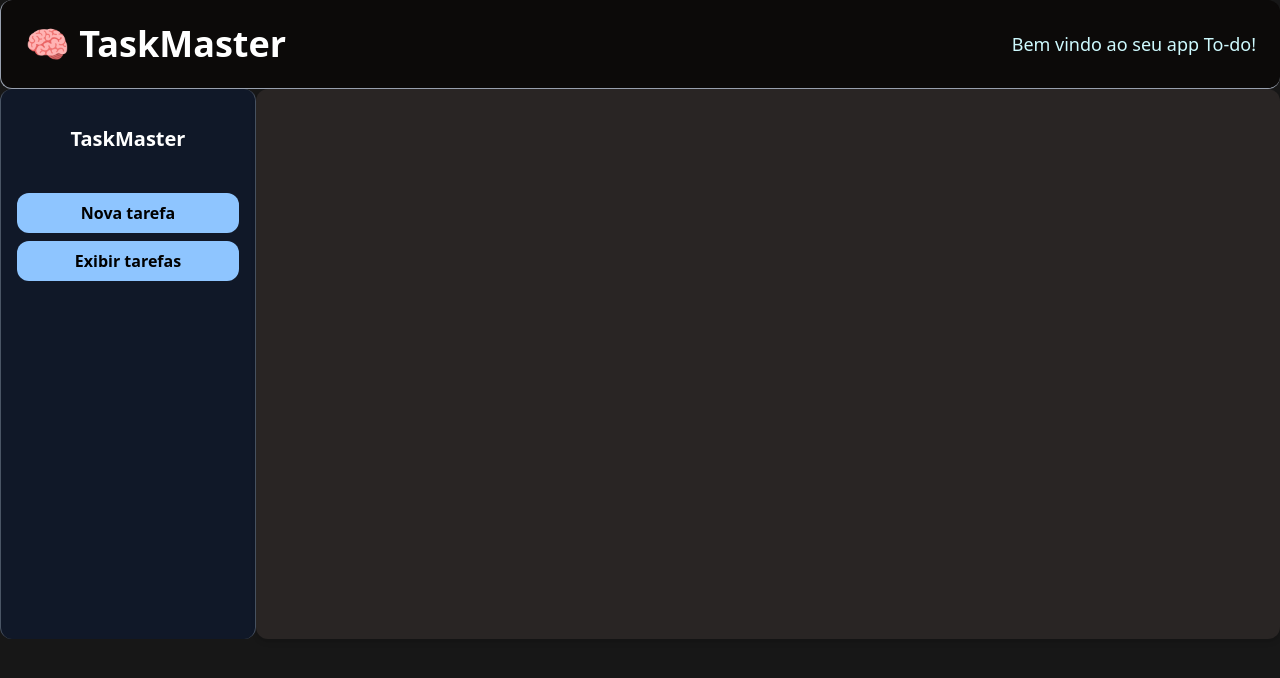
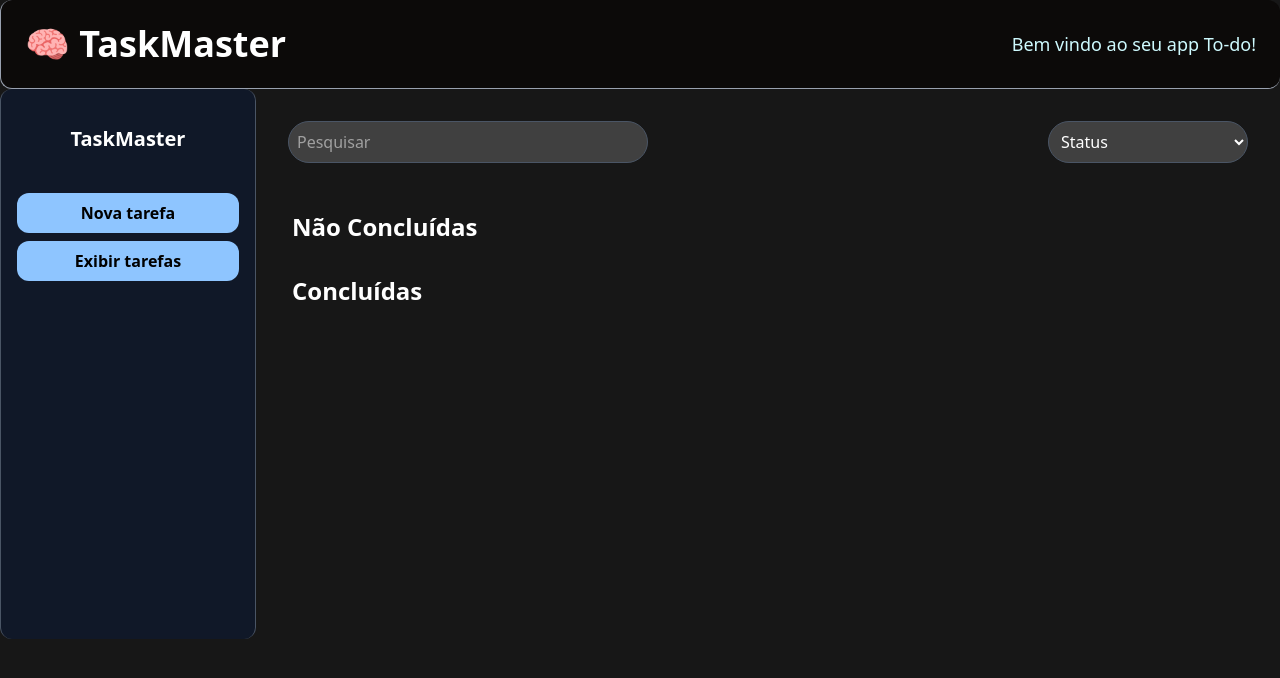
Before and after one commit to Henriques-Da-Silva/Task_Master, a React (Vite) app: page / in a window 1280 px wide. Shown: the top 678 px of the page. Built offline with nearby package versions, Linux system fonts and the light colour scheme.

Commit message:
Added filter to status and priority

```diff
--- a/src/components/CardTask.tsx
+++ b/src/components/CardTask.tsx
@@ -19,14 +19,13 @@ interface Complete_uncompleteProps {
 
 const Complete_uncomplete = (props: Complete_uncompleteProps) => {
     const { toggleTask } = useTasks();
-    const navigate = useNavigate();
 
     if (props.done === true) {
       return (
         <button  title="Tarefa Completada.
 Clique para marcar como incompleta."
             className="hover:bg-blue-500 cursor-pointer rounded-xl p-0.5"
-            onClick={() => {toggleTask(props.id); navigate("/listatarefas")} }>
+            onClick={() => {toggleTask(props.id);} }>
             <img width="30" height="30" src="/done.png" alt="checkmark"/> </button>
       )
     }else {
@@ -34,7 +33,7 @@ Clique para marcar como incompleta."
         <button title="Tarefa Incompleta.
 Clique para marcar como completada."
             className="hover:bg-blue-500 cursor-pointer rounded-xl p-0.5"
-            onClick={() => {toggleTask(props.id); navigate("/listatarefas")} }>
+            onClick={() => {toggleTask(props.id);} }>
             <img width="30" height="30" src="/undone.png" alt="alert"/> </button>
       )
     }
--- /dev/null
+++ b/src/components/filter.tsx
@@ -0,0 +1,79 @@
+import { CardTask } from "../components/CardTask";
+import { useTasks } from "../hooks/useTasks";
+import { useMemo } from "react";
+
+interface filterProps {
+    filter: string;
+}
+
+export const Filter = (props: filterProps) => {
+    const { tasks } = useTasks();
+
+    const doneTasks = useMemo(() => {return tasks.filter((task) => task.done === true )}, [tasks])
+    const undoneTasks = useMemo(() => {return tasks.filter((task) => task.done === false )}, [tasks])
+
+    const lowPriorityTasks = useMemo(() => {return tasks.filter((task) => task.priority === "low")}, [tasks])
+    const mediumPriorityTasks = useMemo(() => {return tasks.filter((task) => task.priority === "medium")}, [tasks])
+    const highPriorityTasks = useMemo(() => {return tasks.filter((task) => task.priority === "high")}, [tasks])
+
+
+    if (props.filter === "done") {
+        return (
+            <div>
+                <h1 className="text-2xl font-bold p-4">Não Concluídas</h1>
+                <ul className="space-y-3 gap-y-2 grid grid-cols-1 sm:grid-cols-2 md:grid-cols-3">
+                    {undoneTasks.map((task) => (
+                    <li key={task.id} className="flex p-3 rounded-lg justify-center">
+                        <CardTask id={task.id} title={task.title} description={task.description || "Sem descrição"} dueDate={new Date(task.dueDate).toLocaleDateString()} done={task.done} priority={task.priority || "low"}></CardTask>
+
+                    </li>
+                    ))}
+                </ul>
+
+                <h1 className="text-2xl font-bold p-4">Concluídas</h1>
+                <ul className="space-y-3 gap-y-2 grid grid-cols-1 sm:grid-cols-2 md:grid-cols-3">
+                    {doneTasks.map((task) => (
+                    <li key={task.id} className="flex p-3 rounded-lg justify-center">
+                        <CardTask id={task.id} title={task.title} description={task.description || "Sem descrição"} dueDate={new Date(task.dueDate).toLocaleDateString()} done={task.done} priority={task.priority || "low"}></CardTask>
+
+                    </li>
+                    ))}
+                </ul>
+            </div>
+        )
+    } else if (props.filter === "priority") {
+        return (
+            <div>
+                <h1 className="text-2xl font-bold p-4">Alta</h1>
+                <ul className="space-y-3 gap-y-2 grid grid-cols-1 sm:grid-cols-2 md:grid-cols-3">
+                    {highPriorityTasks.map((task) => (
+                    <li key={task.id} className="flex p-3 rounded-lg justify-center">
+                        <CardTask id={task.id} title={task.title} description={task.description || "Sem descrição"} dueDate={new Date(task.dueDate).toLocaleDateString()} done={task.done} priority={task.priority || "low"}></CardTask>
+
+                    </li>
+                    ))}
+                </ul>
+
+                <h1 className="text-2xl font-bold p-4">Média</h1>
+                <ul className="space-y-3 gap-y-2 grid grid-cols-1 sm:grid-cols-2 md:grid-cols-3">
+                    {mediumPriorityTasks.map((task) => (
+                    <li key={task.id} className="flex p-3 rounded-lg justify-center">
+                        <CardTask id={task.id} title={task.title} description={task.description || "Sem descrição"} dueDate={new Date(task.dueDate).toLocaleDateString()} done={task.done} priority={task.priority || "low"}></CardTask>
+
+                    </li>
+                    ))}
+                </ul>
+
+                <h1 className="text-2xl font-bold p-4">Baixa</h1>
+                <ul className="space-y-3 gap-y-2 grid grid-cols-1 sm:grid-cols-2 md:grid-cols-3">
+                    {lowPriorityTasks.map((task) => (
+                    <li key={task.id} className="flex p-3 rounded-lg justify-center">
+                        <CardTask id={task.id} title={task.title} description={task.description || "Sem descrição"} dueDate={new Date(task.dueDate).toLocaleDateString()} done={task.done} priority={task.priority || "low"}></CardTask>
+                    </li>
+                    ))}
+                </ul>
+            </div>
+        )
+    }
+
+}
--- a/src/pages/home.tsx
+++ b/src/pages/home.tsx
@@ -1,10 +1,41 @@
-import Init from "../components/init";
+import { useState } from "react";
+import { Filter  } from "../components/filter";
+import Sidebar from "../components/sidebar";
 
 export default function Home() {
+  const [filte, setFilter] = useState("done")
+  const [search, setSearch] = useState("")
+
   return (
-    <Init>
+      <div className="min-h-screen bg-neutral-900 text-white">
+        <header className="bg-stone-950 flex justify-between p-6 items-center border-b border-l border-gray-400 rounded-xl">
+          <h1 className="text-4xl font-bold">🧠 TaskMaster</h1>
+          <h2 className="text-cyan-100 text-lg">Bem vindo ao seu app To-do!</h2>
+        </header>
 
-    </Init>
+        <div className="flex">
+          <Sidebar />
 
+          <div className="flex-1">
+            <div className="p-5 min-h-[550px] max-h-[calc(100vh-96px)] overflow-y-auto">
+                  <div className="flex items-start w-full justify-between p-3 mb-5">
+                      <input type="search" value={search} onChange={(text) => setSearch(text.target.value) } className="p-2 bg-neutral-700 border border-gray-600 rounded-3xl w-90" placeholder="Pesquisar" />
+
+                      <select value={filte} onChange={(text) => setFilter(text.target.value) } id="filter" className="p-2 bg-neutral-700 border border-gray-600 rounded-3xl w-50" >
+                        <option value="done">Status</option>
+                        <option value="priority">Prioridade</option>
+                        <option value="prazo">Prazo</option>
+                        <option value="tag">Tag</option>
+                      </select>
+
+                  </div>
+                  <div>
+                      <Filter filter={filte}></Filter>
+                  </div>
+
+            </div>
+          </div>
+        </div>
+      </div>
   );
 }
```
Also changed, not shown: src/pages/tarefas.tsx (+0 -7 lines).
